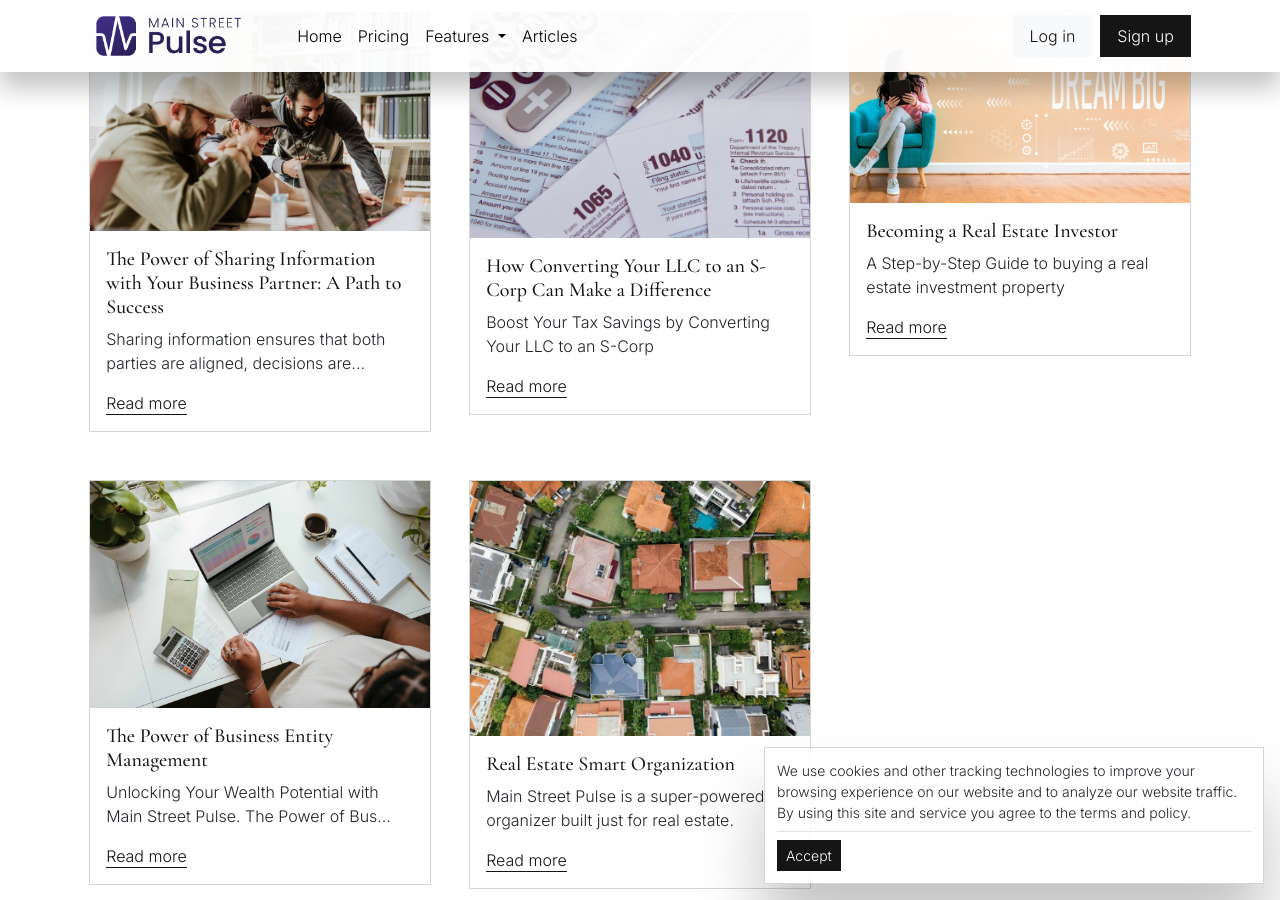
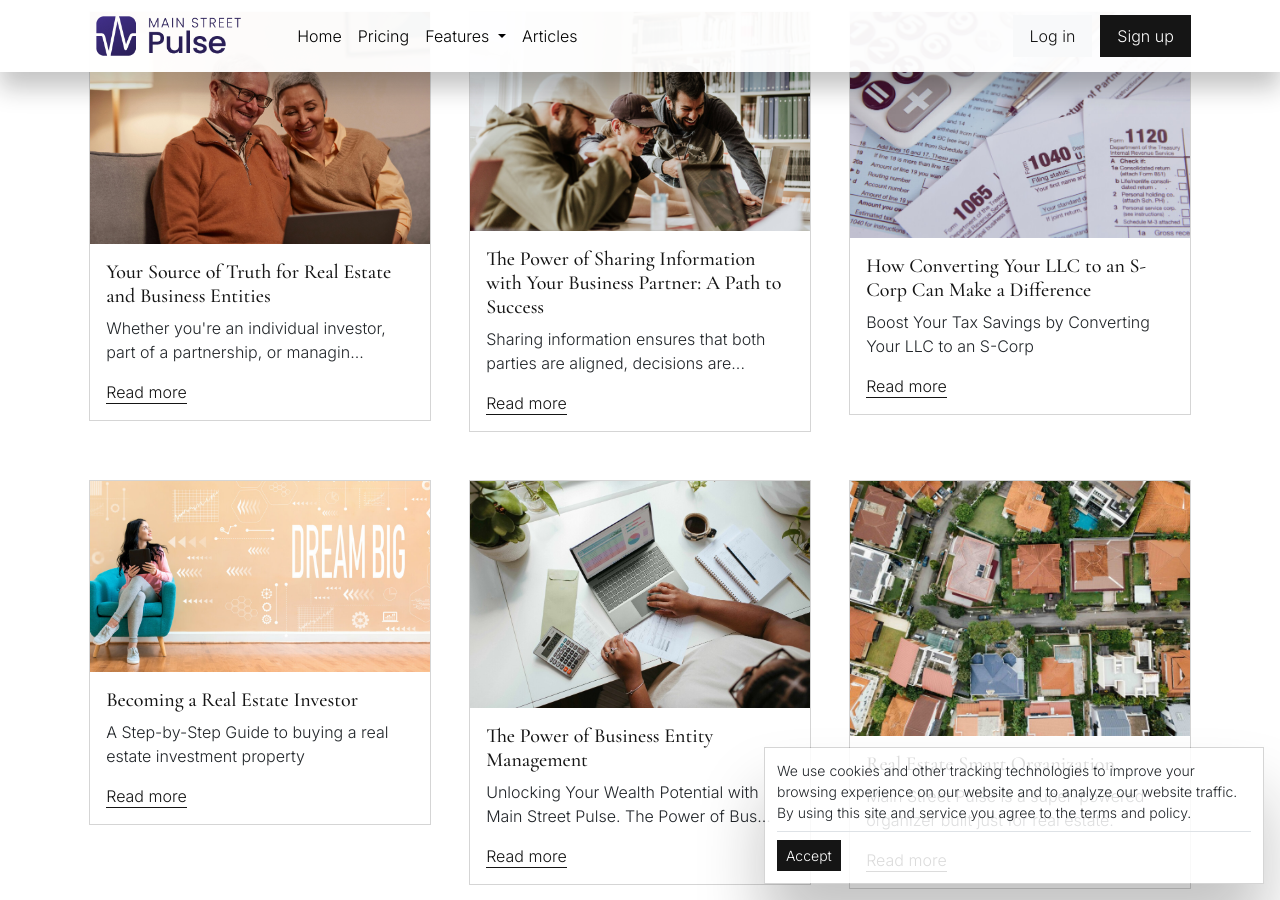
Before and after one commit to Main-Street-Pulse/marketing-site, a Jekyll site: the page built from articles.html, in a window 1280 px wide and 900 px high, scrolled down 624 px. Built offline with Jekyll 4.4.1, drawn with Linux system fonts in a browser that asks for light colours.

Commit message:
changes, new post

```diff
--- a/_data/navigation.yml
+++ b/_data/navigation.yml
@@ -15,5 +15,7 @@
     url: "/documents/"
   - title: "Sharing"
     url: "/sharing/"
+  - title: "Client Portal"
+    url: "/client-portal/"
 - title: "Articles"
   url: "/articles/"
--- /dev/null
+++ b/_posts/2024-09-26-your-source-of-truth-for-real-estate.md
@@ -0,0 +1,51 @@
+---
+layout: post
+title: "Your Source of Truth for Real Estate and Business Entities"
+author: Tony Naccarato
+description: "Whether you're an individual investor, part of a partnership, or managing a family estate, having a single source of truth for all your real estate needs and business entities can make a difference."
+category: Business
+image: /assets/articles/source-of-truth-wealth.jpg
+---
+<p>
+    In an ever-evolving real estate market, staying organized and informed is key to success. Whether you're an individual investor, part of a partnership, or managing a family estate, having a single source of truth for all your real estate needs and business entities can make a difference. That's where Main Street Pulse comes in. Designed with the modern investor in mind, Main Street Pulse provides a comprehensive platform to streamline your real estate management, ensuring easy access to information, organization, and collaboration.
+</p>
+<h2>Individual Real Estate Investors: Simplifying Complexity</h2>
+<p>
+    For individual real estate investors, the journey can often feel daunting. From tracking properties and understanding business entities to managing critical deadlines and documents, the workload can quickly become overwhelming. Main Street Pulse acts as your central hub, simplifying these complexities and transforming how you manage your investments.
+</p>
+<p>
+    With Main Street Pulse, you can <a href="https://mainstreetpulse.com/tracking/">track all your property</a> details in one place. The platform allows you to organize information related to each investment, including purchase dates, market values, and key documents like deeds and contracts. This organized approach helps you make informed decisions based on accurate data.
+</p>
+<p>
+    The time-sensitive tracking feature alerts you to important dates, such as tax deadlines, lease renewals, or mortgage payments. Missing these dates can lead to costly penalties or missed opportunities, but you'll never have to worry with Main Street Pulse. The platform ensures you remain on top of your responsibilities, allowing you to focus on growing your wealth.
+</p>
+<h2>Supporting Partnerships: Collaboration Made Easy</h2>
+<p>
+    Investing in real estate with partners can be both rewarding and challenging. Effective communication and transparency are essential to ensure everyone is on the same page. Main Street Pulse provides tools that foster collaboration, like the <a href="https://mainstreetpulse.com/visualize/">Wealth Funnel</a>, among partners by serving as a shared source of truth.
+</p>
+<p>
+    Each partner can access the same information regarding properties, financial data, and important documents. This shared platform minimizes the risk of miscommunication and ensures everyone has the latest updates.
+</p>
+<p>
+    Main Street Pulse offers secure document storage, so all partners can access critical files without the hassle of searching through emails or physical paperwork. This organized approach not only saves time but also enhances trust among partners. With everyone having access to the same data, making collective decisions that lead to successful investments becomes easier.
+</p>
+<h2>Managing Family Estates: Keeping Everyone Informed</h2>
+<p>
+    Managing a family estate can be particularly complex, especially when multiple family members are involved. Clear communication and understanding of the estate's structure are vital to ensure a smooth operation. Main Street Pulse stands out as an invaluable tool for families looking to manage their estate effectively.
+</p>
+<p>
+    The platform allows families to visualize the entire structure of their estate, including the roles of trustees and beneficiaries. This transparency is crucial for keeping everyone informed and on the same page. Family members can easily access information regarding assets, property details, and important legal documents, fostering a sense of security and trust.
+</p>
+<p>
+    Main Street Pulse helps families track essential dates related to the estate, such as tax filings or property maintenance schedules. Families can ensure that nothing falls through the cracks by having these reminders in one place.
+</p>
+<p>
+    In addition, when it comes to sharing sensitive information, Main Street Pulse ensures that data is securely shared among family members. Whether discussing financial matters or planning for future generations, the platform provides a safe environment for open dialogue. This can be especially important in family dynamics, where clear communication can prevent misunderstandings and conflicts.
+</p>
+<h2>The Power of a Unified Platform</h2>
+<p>
+    Main Street Pulse is designed to be the ultimate source of truth for all your real estate needs and business entities. For individual investors, it simplifies the complexities of real estate management. For partners, it enhances collaboration and transparency. For families managing estates, it provides clarity and organization that ensures everyone is informed and engaged.
+</p>
+<p>
+    By centralizing your real estate management in one platform, Main Street Pulse lets you focus on what truly matters—building wealth and securing your family's financial future. In a world where information is key, having a reliable source of truth can make all the difference.
+</p>
--- a/visualize.html
+++ b/visualize.html
@@ -64,6 +64,7 @@ image: visualize.png
   <div class="container">
     <div class="row d-flex justify-content-between align-items-center">
       <div class="col-lg-8 offset-lg-2">
+        <img src="../assets/images/visualize-client-portal.png" alt="Wealth Funnel demo" class="img-fluid">
         <h2>More to Come</h2>
         <p>Our Wealth Visualization feature is just the beginning. We're constantly working on new tools and enhancements to make managing your investments even easier and more effective. Stay tuned for more exciting updates!</p>
 
```
Also changed, not shown: assets/articles/source-of-truth-wealth.jpg (added).
